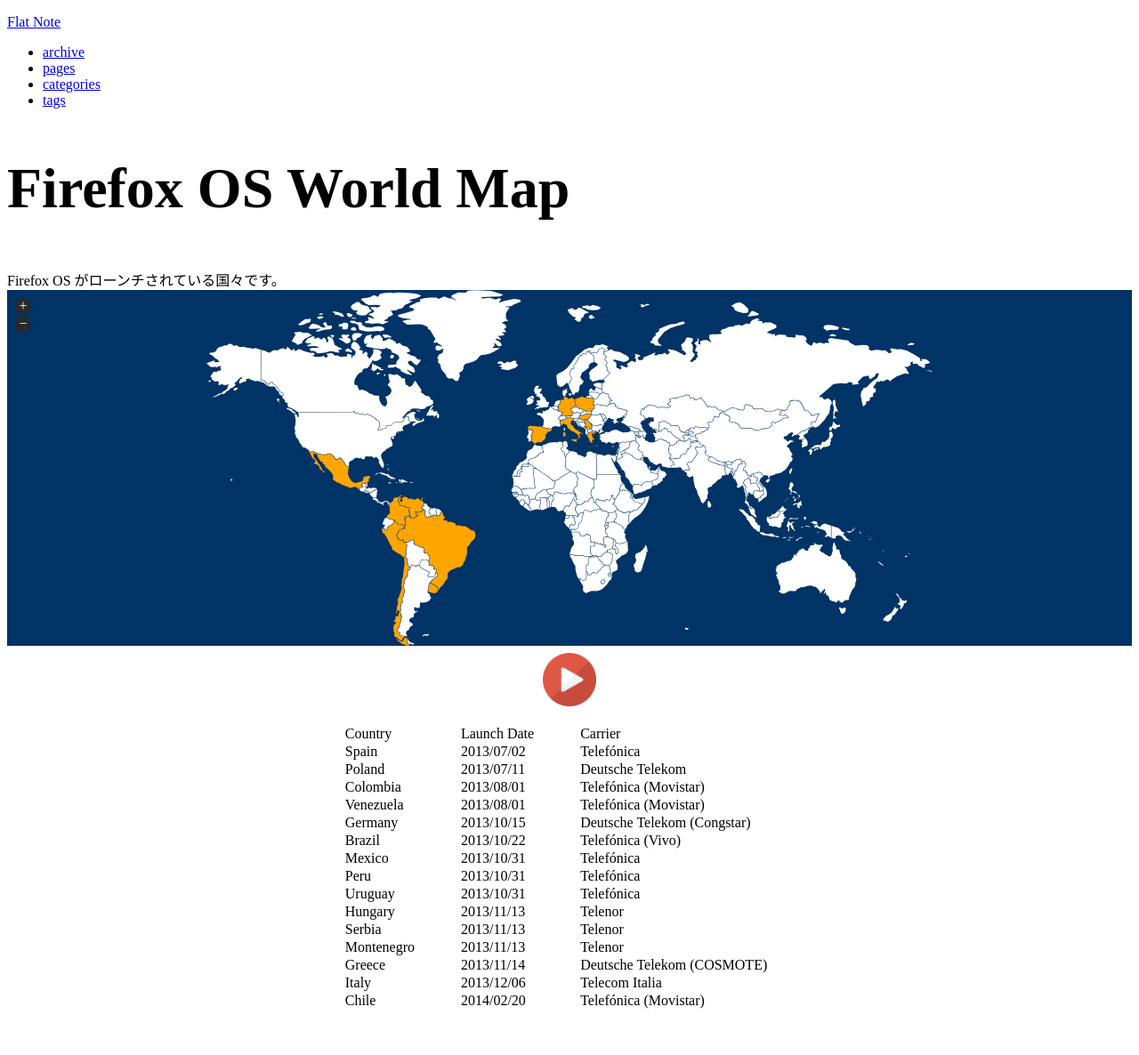
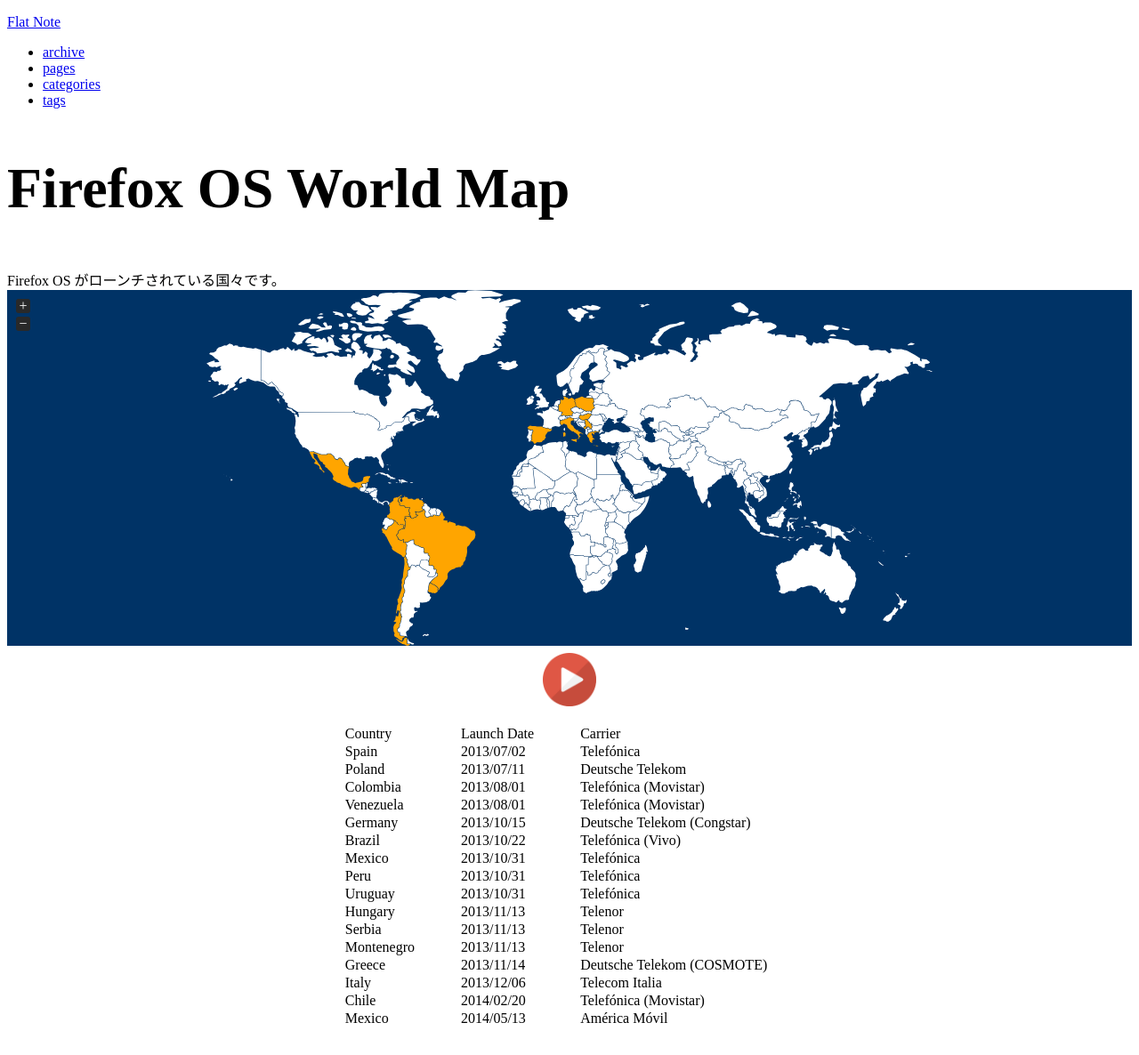
Before and after one commit to flatbird/flatbird.github.com, a Jekyll site: the page built from firefoxos-map/index.html, in a window 1280 px wide. Shown: the whole page at 89% size. Built offline with Jekyll 4.4.1, drawn with Linux system fonts in a browser that asks for light colours; nearby versions of some CDN libraries; Markdown is read by kramdown in place of the engine named in the settings; comment, search, counter and statistics services are not loaded; some of the changed lines change nothing that is shown.

Commit message:
Added mexico.

```diff
--- a/assets/pages/firefoxos-map/map.js
+++ b/assets/pages/firefoxos-map/map.js
@@ -7,7 +7,7 @@
   lastDate: null,
   countries: [],
   regions: [],
-  dict: {},
+  countryDict: {},
   timeoutID: null,
 	init: function(countries, map, disp, replay) {
 		self = this;
@@ -26,7 +26,10 @@
 	    }
 	  });
 	  this.COUNTRIES.forEach(function(country) {
-	  	this.dict[country.code] = country;
+	  	if (!(country.code in this.countryDict)) {
+	  		this.countryDict[country.code] = [];
+	  	}
+	  	this.countryDict[country.code].push(country);
 	  	this.regions = this.regions.concat(country.code.toUpperCase());
 	  }, this);
 		var mapObj = this.map.vectorMap('get', 'mapObject');
@@ -113,9 +116,14 @@
 		}, delay + 500);
 	},
 	getLabel: function(code) {
-		var country = this.dict[code];
-		if (country) {
-			return country.name + '<br>' + country.date + '<br>' + country.carrier;
+		var countries = this.countryDict[code];
+		if (countries) {
+			var country = countries[0];
+			var resp = countries[0].name;
+			countries.forEach(function(country) {
+				resp += '<br>' + country.date + '&nbsp;' + country.carrier;
+			});
+			return resp;
 		} else {
 			return null;
 		}
--- a/firefoxos-map/index.html
+++ b/firefoxos-map/index.html
@@ -28,6 +28,7 @@
     { code: "gr", name: "Greece", date: "2013/11/14", carrier: "Deutsche Telekom (COSMOTE)" },
     { code: "it", name: "Italy", date: "2013/12/06", carrier: "Telecom Italia" },
     { code: "cl", name: "Chile", date: "2014/02/20", carrier: "Telefónica (Movistar)" },
+    { code: "mx", name: "Mexico", date: "2014/05/13", carrier: "América Móvil" },
   ];
   var app = angular.module('countryApp', []);
   app.controller('ListCtrl', function($scope) {
```
